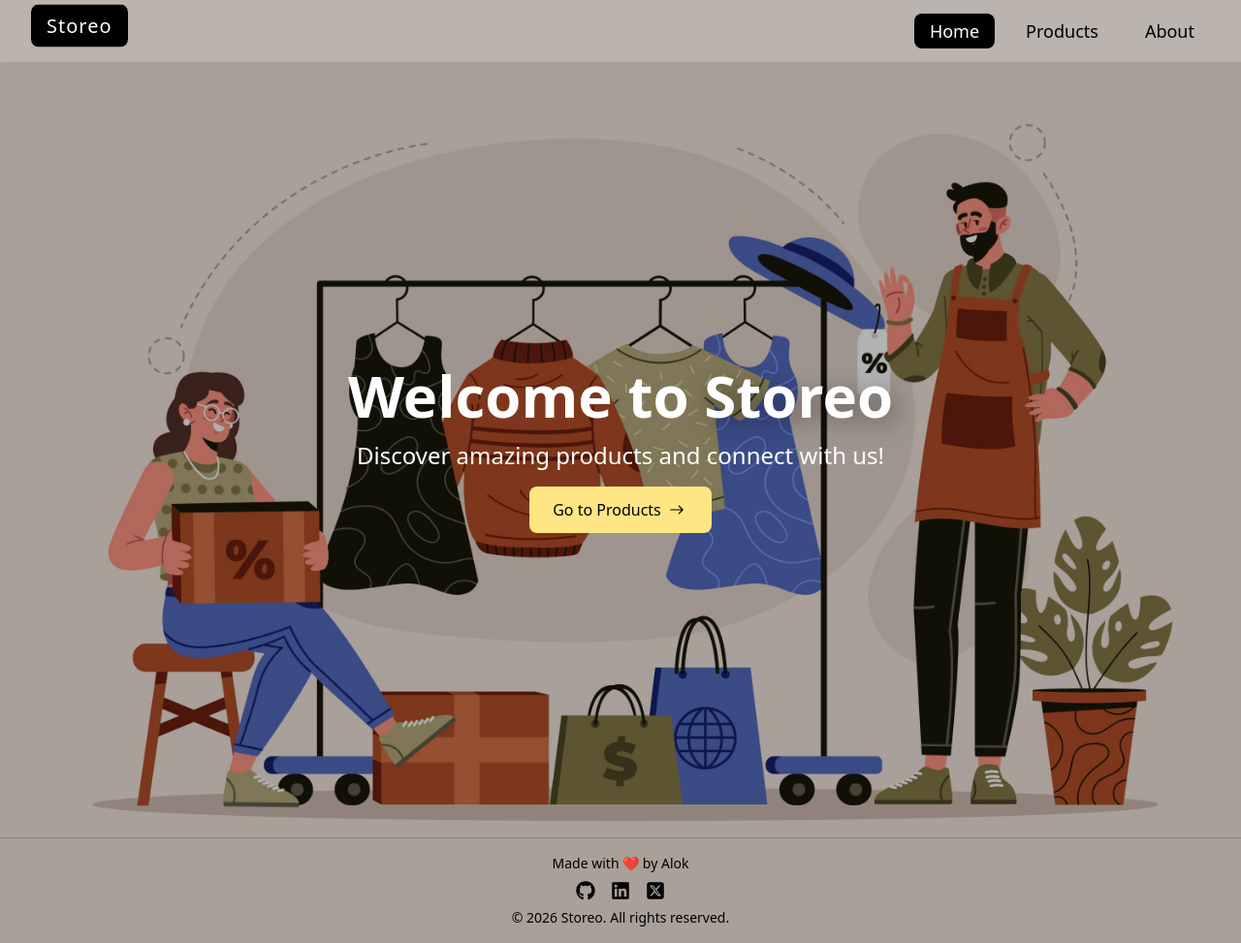
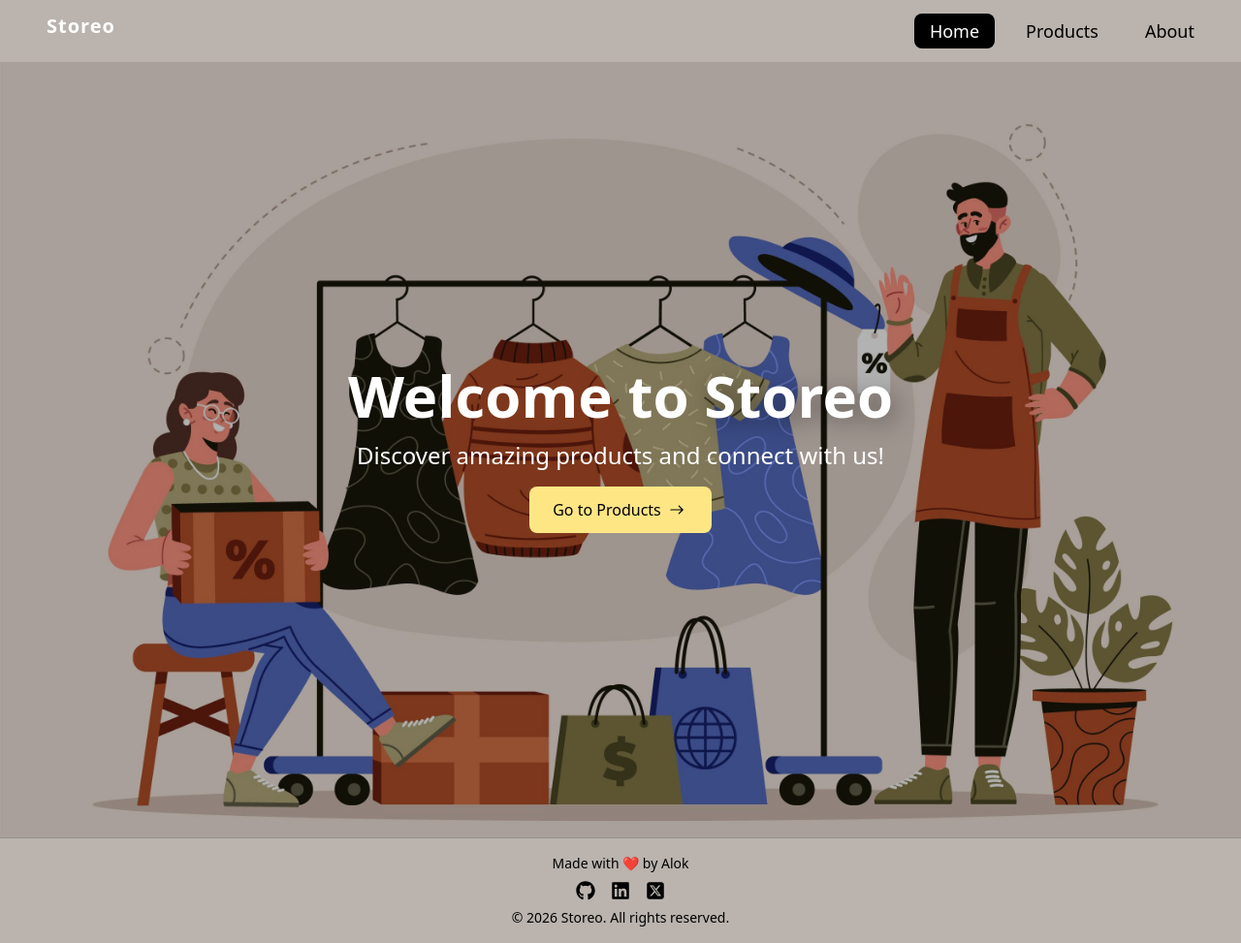
Before and after one commit to AlokKumarYadav2410/storeo, a React (Vite) app: page / in a window 1280 px wide. Shown: the whole page at 97% size. Built offline with nearby package versions, Linux system fonts and the light colour scheme; no server answers.

Commit message:
Updated footer and navbar

```diff
--- a/src/components/Footer.jsx
+++ b/src/components/Footer.jsx
@@ -4,7 +4,7 @@ import { Link } from 'react-router';
 
 const Footer = () => {
   return (
-    <div className='w-full bg-[#A9A09A] border-t border-black/20 p-4 backdrop-blur-lg flex flex-col gap-2 justify-center items-center'>
+    <div className='w-full bg-[#A9A09A]/80 border-t border-black/20 p-4 backdrop-blur-lg flex flex-col gap-2 justify-center items-center'>
       <h2 className='text-sm sm:text-md font-light'>Made with ❤️ by Alok</h2>
       <div className='flex gap-4'>
         <Link to={"https://github.com/AlokKumarYadav2410"} target='_blank'>
--- a/src/components/Navbar.jsx
+++ b/src/components/Navbar.jsx
@@ -18,7 +18,7 @@ const Navbar = () => {
 
   return (
     <div className='flex justify-between px-4 sm:px-8 backdrop-blur-lg fixed left-1/2 -translate-x-1/2 top-0 h-16 w-full max-w-500 transition-all duration-300 items-center z-10 bg-[#A9A09A]/80'>
-      <h1 onClick={() => navigate('/')} className='text-white text-xl font-light tracking-wider animate-bounce bg-black px-4 py-2 rounded-lg cursor-pointer'>Storeo</h1>
+      <h1 onClick={() => navigate('/')} className='text-white text-xl font-semibold tracking-wider animate-bounce bg-(--accent) px-4 py-2 rounded-lg cursor-pointer'>Storeo</h1>
       <div className='hidden md:flex gap-4 transition-all duration-300'>
         <NavLink to="/" className={({ isActive }) => isActive ? activeLink : notActiveLink}>Home</NavLink>
         <NavLink to="/products" className={({ isActive }) => isActive ? activeLink : notActiveLink}>Products</NavLink>
```
